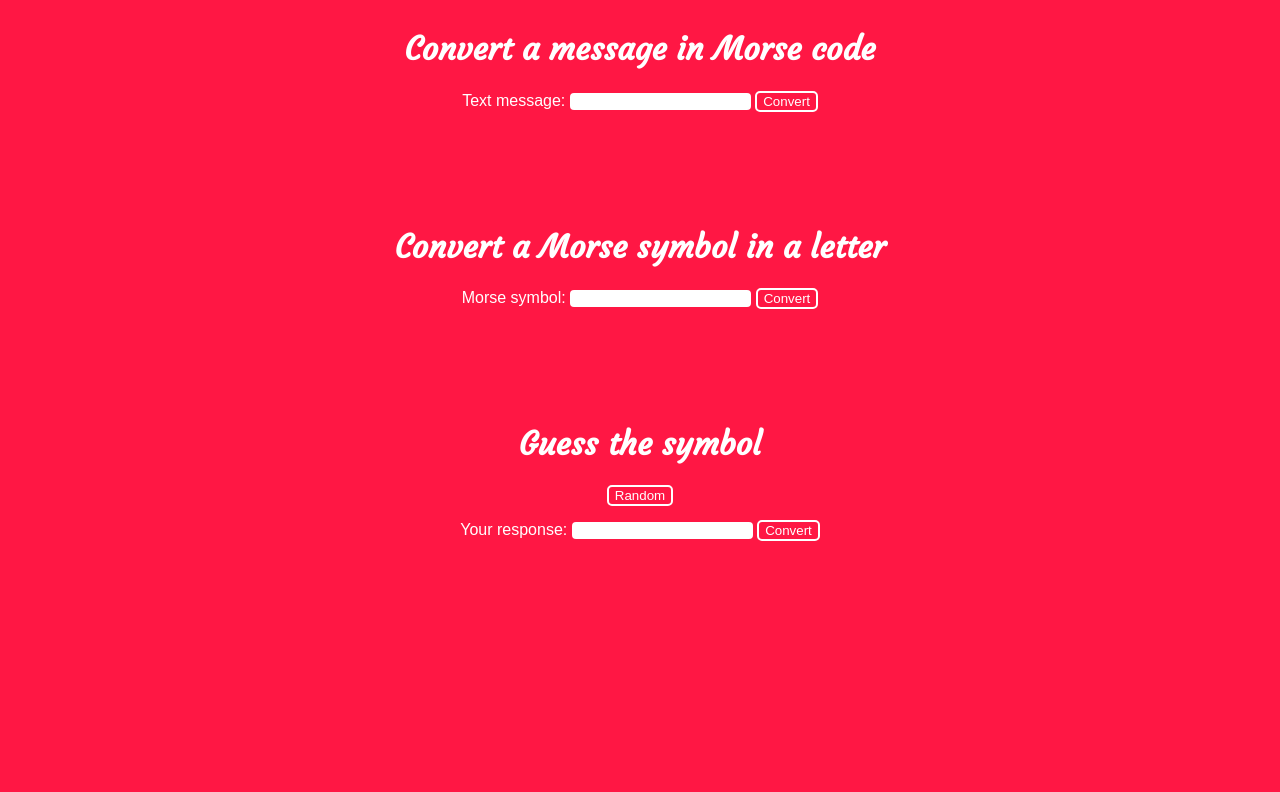
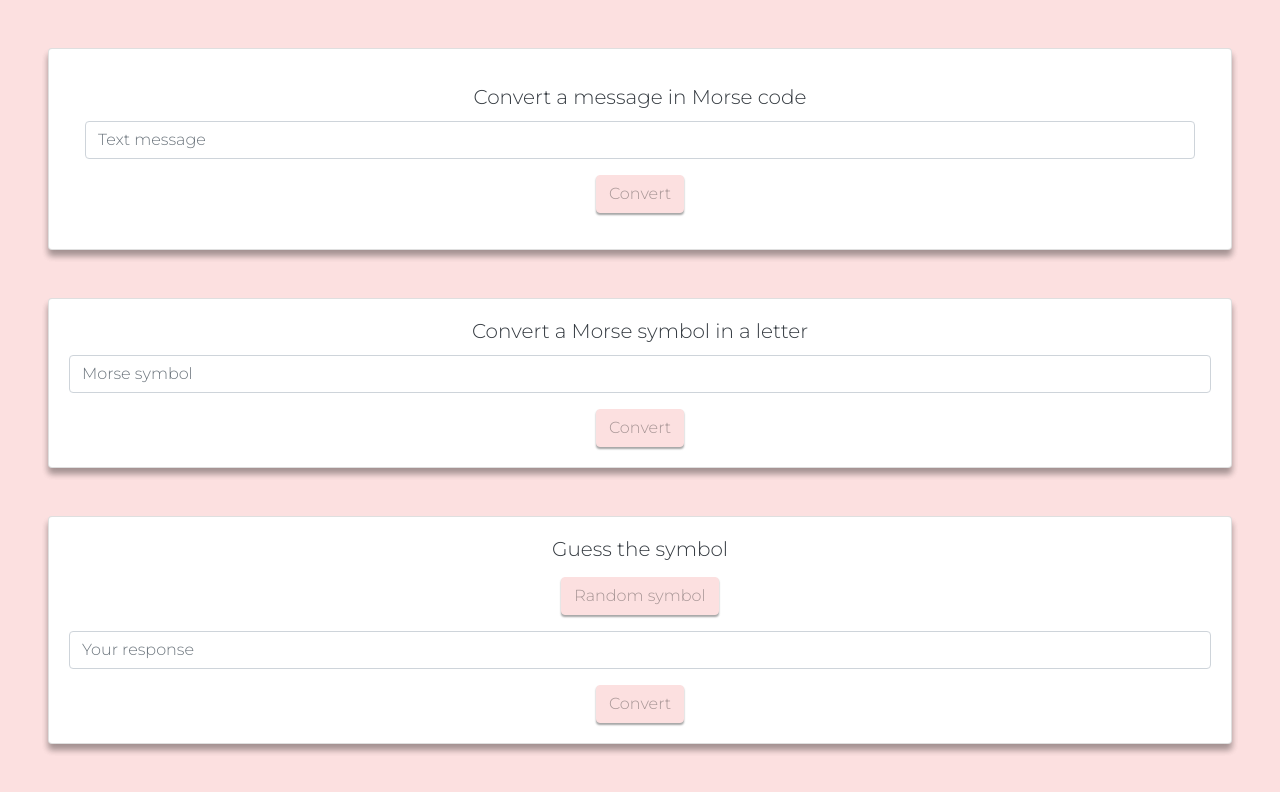
Before and after one commit to aliceblack/Morse-webapp, a website built with webpack: page webapp/dist/index.html in a window 1280 px wide. Built offline with nearby package versions, Linux system fonts and the light colour scheme; a web font is replaced by a local one.

Commit message:
CSS and bootsrap, webpack build script.

```diff
--- a/webapp/dist/index.html
+++ b/webapp/dist/index.html
@@ -1,66 +1,69 @@
 <!DOCTYPE html>
 <html>
 <head>
-  <meta content="text/html;charset=utf-8" http-equiv="Content-Type">
-  <meta content="utf-8" http-equiv="encoding">
+  <meta charset="utf-8">
+  <meta name="viewport" content="width=device-width, initial-scale=1, shrink-to-fit=no">
   <title>Morse</title>
+  <!--Bootstrap4-->
+  <link rel="stylesheet" href="https://maxcdn.bootstrapcdn.com/bootstrap/4.0.0/css/bootstrap.min.css" integrity="sha384-Gn5384xqQ1aoWXA+058RXPxPg6fy4IWvTNh0E263XmFcJlSAwiGgFAW/dAiS6JXm" crossorigin="anonymous">
+  <script src="https://code.jquery.com/jquery-3.2.1.slim.min.js" integrity="sha384-KJ3o2DKtIkvYIK3UENzmM7KCkRr/rE9/Qpg6aAZGJwFDMVNA/GpGFF93hXpG5KkN" crossorigin="anonymous"></script>
+  <script src="https://cdnjs.cloudflare.com/ajax/libs/popper.js/1.12.9/umd/popper.min.js" integrity="sha384-ApNbgh9B+Y1QKtv3Rn7W3mgPxhU9K/ScQsAP7hUibX39j7fakFPskvXusvfa0b4Q" crossorigin="anonymous"></script>
+  <script src="https://maxcdn.bootstrapcdn.com/bootstrap/4.0.0/js/bootstrap.min.js" integrity="sha384-JZR6Spejh4U02d8jOt6vLEHfe/JQGiRRSQQxSfFWpi1MquVdAyjUar5+76PVCmYl" crossorigin="anonymous"></script>
+  <!--Google fonts-->
   <link href="https://fonts.googleapis.com/css2?family=Courgette&display=swap" rel="stylesheet">
-  <script src="https://ajax.googleapis.com/ajax/libs/jquery/3.3.1/jquery.min.js"></script>
+  <link href="https://fonts.googleapis.com/css2?family=Montserrat:wght@300&display=swap" rel="stylesheet">
+  <link href="https://fonts.googleapis.com/css2?family=Peddana&display=swap" rel="stylesheet">
   <link rel="stylesheet" type="text/css" href="styles.css">
 </head>
 <body>
 
-<div>
 
-<div class="message-to-morse">
-<div>
-  <h1>Convert a message in Morse code</h1>
+  <div class="card card-item shadow-lg p-3 mb-5 bg-white rounded">
+    <div class="card-body">
+      <h5 class="card-title title">Convert a message in Morse code</h5>
+      <form>
+        <div class="input-group mb-3">
+          <input type="text" class="form-control" name="inputMessage" id="inputMessage" placeholder="Text message" aria-label="Text message">
         </div>
-<div>
-  <form>
-    Text message: <input type="text" name="inputMessage" id="inputMessage">
-    <button type="button" id="inputMessageButton">Convert</button>
+        <button type="button" id="inputMessageButton" class="btn btn-dark">Convert</button>
       </form>
-</div>
-<div>
       <div id="encodedResponse"> </div>
     </div>
   </div>
 
-<div class="morse-to-letter">
-<div >
-  <h1>Convert a Morse symbol in a letter</h1>
+
+  <div class="card card-item">
+    <div class="card-body">
+      <h5 class="card-title title">Convert a Morse symbol in a letter</h5>
+      <form>
+        <div class="input-group mb-3">
+          <input type="text" class="form-control"name="inputSymbol" id="inputSymbol" placeholder="Morse symbol" aria-label="Morse symbol">
         </div>
-<div >
-  <form>
-    Morse symbol: <input type="text" name="inputSymbol" id="inputSymbol">
-    <button type="button" id="inputSymbolButton">Convert</button>
+        <button type="button" id="inputSymbolButton" class="btn">Convert</button>
       </form>
-</div>
-<div class="tiny-response">
       <div id="letterResponse"> </div>
     </div>
   </div>
 
-<div class="guess-game">
-<div >
-  <h1>Guess the symbol</h1>
+
+  <div class="card card-item">
+    <div class="card-body">
+      <h5 class="card-title title">Guess the symbol</h5>
+      <div class="random-button-container">
+        <button type="button" id="randomButton" class="btn">Random symbol</button>
       </div>
-<div >
-  <button type="button" id="randomButton">Random</button>
       <div id="randomResponse"></div>
       <form>
-    Your response: <input type="text" name="inputUserResponse" id="inputUserResponse">
-    <button type="button" id="inputUserResponseButton">Convert</button>
-  </form>
+        <div class="input-group mb-3">
+          <input type="text" class="form-control" name="inputUserResponse" id="inputUserResponse" placeholder="Your response" aria-label="Your response">
         </div>
-  <div class="tiny-response">
+        <button type="button" id="inputUserResponseButton" class="btn">Convert</button>
         <div id="userAnswer"> </div>
         <div id="correctAnswer"> </div>
+      </form>
     </div>
   </div>
 
-</div>
 
 <script src="./bundle.js"></script>
 </body>
--- a/webapp/dist/styles.css
+++ b/webapp/dist/styles.css
@@ -1,49 +1,34 @@
 body {
-	font-family: Arial, Helvetica, sans-serif;
 	text-align: center;
-	background-color: #FF1744;
-	color: white;
-	padding-right: 50px;
-	padding-left: 50px;
+    font-family: 'Montserrat', sans-serif;
+	background-color: #fce0e0;
+	color: #343a40;
 }
 
-h1 {
-	font-family: 'Courgette', cursive;
+.title {
+	font-family: 'Montserrat', sans-serif;
 }
 
-.message-to-morse {
-  	overflow: auto;
-  	margin: auto;
+
+.card-item {
+	margin: 3em;
+	box-shadow: 0 6px 6px 0 rgba(0,0,0,0.2),0 6px 6px 0 rgba(0,0,0,0.19);
 }
 
-.morse-to-letter {
-	padding-top: 5em;
-  	overflow: auto;
-  	margin: auto;
+.btn {
+	font-family: 'Montserrat', sans-serif;
+	box-shadow: 0 2px 2px 0 rgba(0,0,0,0.2),0 2px 2px 0 rgba(0,0,0,0.19);
+	color: #a79595;
+    background-color: #fce0e0;
+    border-color: #fce0e0;
 }
 
-.guess-game {
-	padding-top: 5em;
-  	overflow: auto;
-  	margin: auto;
+.btn-dark:hover {
+	color: #fff;
+	background-color: #7f8184;
+	border-color: #868a8c;
 }
 
-button {
-    background-color: inherit;
-    border-radius: 5px;
-    color: white;
-    margin-bottom: 1em;
-    text-align: center;
-    text-decoration: none;
-    display: inline-block;
-    cursor: pointer;
-    border: 2px solid white;
+.random-button-container {
+	margin: 1em;
 }
-
-input {
-	border: 0px;
-}
-
-input[type=text] {
-    border-radius: 4px;
-}
--- a/webapp/package.json
+++ b/webapp/package.json
@@ -1,9 +1,13 @@
 {
   "devDependencies": {
     "gulp": "^4.0.0",
-    "webpack": "^3.10.0"
+    "webpack": "^4.44.2",
+    "webpack-cli": "^3.3.12"
   },
   "dependencies": {
     "lodash": "^4.17.4"
+  },
+  "scripts": {
+    "build": "webpack --config webpack.config.js"
   }
 }
```
Also changed, not shown: webapp/dist/dist/bundle.js (added, +1 -0 lines), 1 other file. Lines whose indentation alone changed are shown as unchanged.
